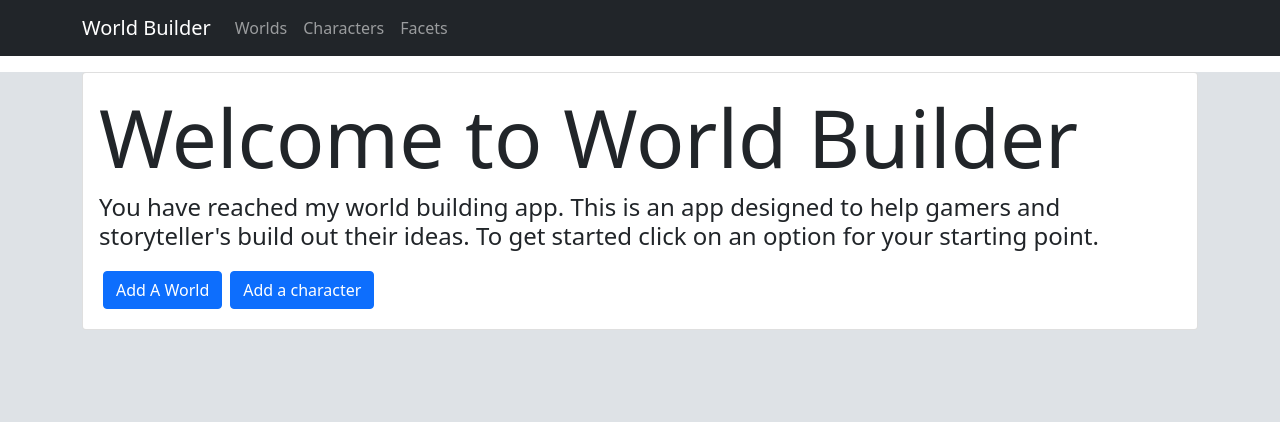
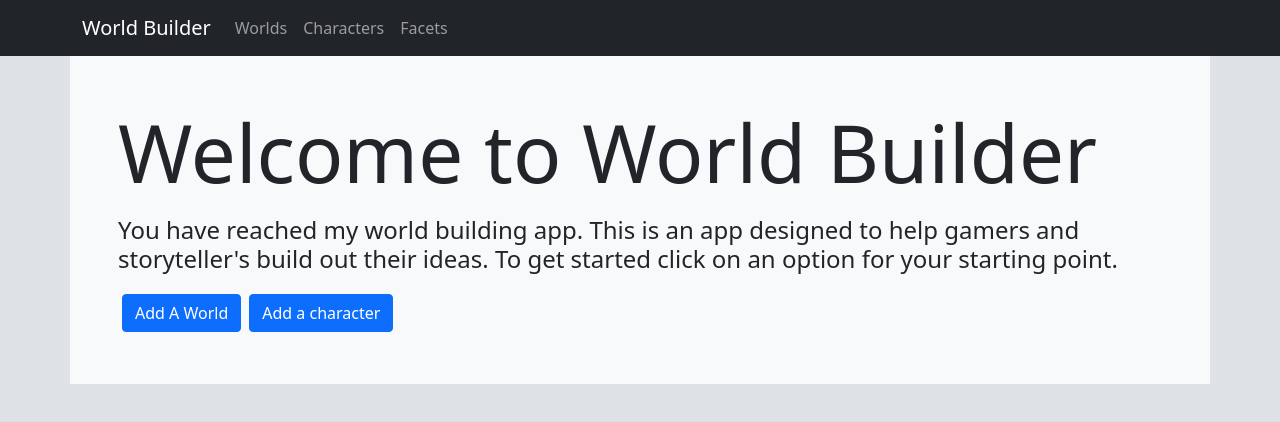
Before and after one commit to joekcowan/world-builder, a React (Create React App) app: page / in a window 1280 px wide. Shown: the top 422 px of the page. Built offline with nearby package versions, Linux system fonts and the light colour scheme.

Commit message:
general refactoring

```diff
--- a/src/components/CreateWorldCard.js
+++ b/src/components/CreateObjectCard.js
@@ -2,10 +2,19 @@ import React from 'react';
 import {Card, Col} from 'react-bootstrap';
 import {Link} from 'react-router-dom';
 
-function CreateWorldCard() {
+function CreateObjectCard(props) {
+
+  let createLinkTo = "/*";
+  if(props.create == "world"){
+    createLinkTo = "/new-world";
+  }
+  if(props.create == "character"){
+    createLinkTo = "/new-character";
+  }
+
   return (
     <Col style={{width: '17rem', height: '15rem'}} className={"g-2"}>
-      <Link to='/new-world' className='btn w-100 h-100 p-0'>
+        <Link to={createLinkTo} className='btn w-100 h-100 p-0'>
         <Card className='w-100 h-100 text-success card-new'>
           <Card.Body className='d-flex align-items-center justify-content-center text-centered'>
             <h2 className='display-1 text-centered'>&#43;</h2 >
@@ -16,4 +25,4 @@ function CreateWorldCard() {
   )
 }
 
-export default CreateWorldCard;
+export default CreateObjectCard;
--- a/src/components/RouterComponent.js
+++ b/src/components/RouterComponent.js
@@ -4,6 +4,7 @@ import {Route, Routes} from 'react-router-dom';
 import Characters from '../pages/Characters';
 import Facets from '../pages/Facets';
 import Home from '../pages/Home';
+import NewCharacter from '../pages/NewCharacter';
 import NewWorld from '../pages/NewWorld';
 import NotFound from '../pages/NotFound';
 import WorldInfo from '../pages/WorldInfo';
@@ -11,13 +12,15 @@ import Worlds from '../pages/Worlds';
 
 function RouterComponent() {
   return (
-    <Container className='mh-100'>
+    <Container className='bg-light p-5'>
       <Routes>
         <Route path="/" element={<Home />} />
         <Route path="/worlds" element={<Worlds />} />
         <Route path="/new-world" element={<NewWorld />} />
         <Route path="/world-info" element={<WorldInfo authed={true} />} />
         <Route path="/characters" element={<Characters />} />
+        <Route path="/new-character" element={<NewCharacter />} />
+        {/* <Route path="/character-info" element={<CharacterInfo />} /> */}
         <Route path="/facets" element={<Facets />} />
         <Route path="/*" element={<NotFound />} />
       </Routes>
--- a/src/pages/Characters.js
+++ b/src/pages/Characters.js
@@ -1,5 +1,6 @@
 import React, {useEffect, useState} from 'react';
-import {Card} from 'react-bootstrap';
+import {Card, Col, Row} from 'react-bootstrap';
+import CreateObjectCard from '../components/CreateObjectCard';
 
 function Characters(props) {
 
@@ -33,6 +34,11 @@ function Characters(props) {
     <Card className='p-5'>
         <Card.Title className='fs-2'>Characters</Card.Title>
         <h1>{props.worldId}</h1>
+        <Row>
+          <Col>
+            <CreateObjectCard create="character"/>
+          </Col>
+        </Row>
         <ul>
           {loadedCharacters.map((item) => (
             <li>{item.name}</li>
--- a/src/pages/Home.js
+++ b/src/pages/Home.js
@@ -4,21 +4,18 @@ import {Link} from 'react-router-dom';
 
 function Home() {
   return (
-    <Row className='mt-3'>
-      <Col>
-        <Card>
-          <Card.Body>
-            <Card.Title className='display-1'>Welcome to World Builder</Card.Title>
-            <Card.Text>
-              <h4>You have reached my world building app. This is an app designed to help gamers and storyteller's build out their ideas. To get started click on an option for your starting point.</h4>
-            </Card.Text>
+    <section>
+      <Row>
+        <Col>
+          <span className='display-1 mt-5'>Welcome to World Builder</span>
+          <h4 className='mt-3'>You have reached my world building app. This is an app designed to help gamers and storyteller's build out their ideas. To get started click on an option for your starting point.</h4>
+          <div className='mt-3'>
             <Link to="/worlds"><Button variant="primary" className='m-1'>Add A World</Button></Link>
             <Link to="/characters"><Button variant="primary" className='m-1'>Add a character</Button></Link>
-          </Card.Body>
-        </Card>
-
-      </Col>
-    </Row>
+          </div>
+        </Col>
+      </Row>
+    </section>
   )
 }
 
--- /dev/null
+++ b/src/pages/NewCharacter.js
@@ -0,0 +1,7 @@
+import React from 'react';
+
+export default function NewCharacter() {
+  return (
+    <div>NewCharacter</div>
+  )
+}
--- a/src/pages/NotFound.js
+++ b/src/pages/NotFound.js
@@ -2,7 +2,7 @@ import React from 'react';
 
 function NotFound() {
   return (
-    <div>This page does not exist.</div>
+    <div>Oops! This page has not been built yet or doesn't exist.</div>
   )
 }
 
--- a/src/pages/Worlds.js
+++ b/src/pages/Worlds.js
@@ -1,7 +1,7 @@
 import React, {useEffect, useState} from 'react';
 import {Row, Card, Col} from 'react-bootstrap';
 import {Link} from 'react-router-dom';
-import CreateWorldCard from '../components/CreateWorldCard';
+import CreateObjectCard from '../components/CreateObjectCard';
 
 function Worlds() {
 
@@ -29,10 +29,9 @@ function Worlds() {
   }, []);
 
   return (
-    <Row xs={1} md={2} lg={4} className="h-100">
-      <CreateWorldCard />
+    <Row xs={1} md={5} lg={5} className="h-100">
+      <CreateObjectCard create="world"/>
       {loadedWorlds.map((item) => (
-
         <Col id={item.id} className="g-2 card-hover " style={{width: '17rem', height: '15rem'}}>
           <Link to={'/world-info'} state={[item.id, item.image, item.name, item.origin, item.description]} className="text-decoration-none text-dark">
             <Card className='shadow-sm bg-secondary text-light w-100 h-100'>
```
